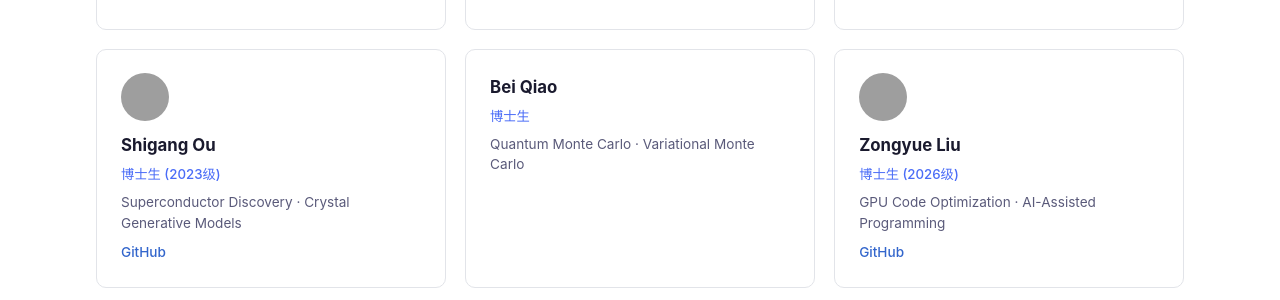
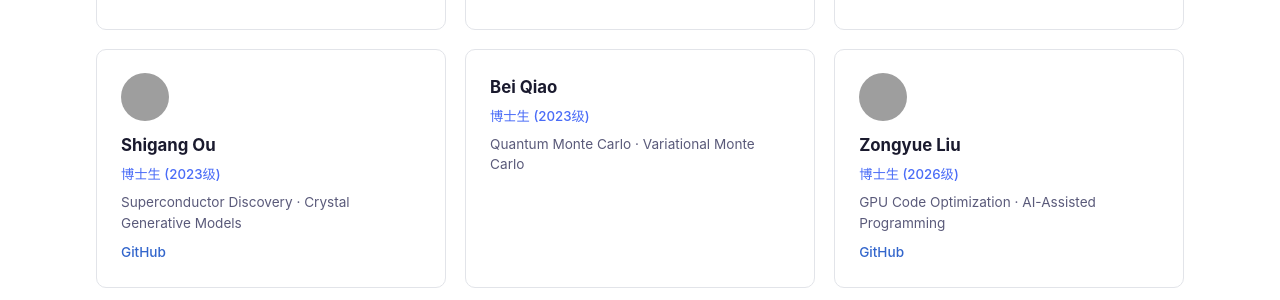
Before and after one commit to LiuZY613/wanglab-website, a Jekyll site: the page built from index.md, in a window 1280 px wide and 900 px high, scrolled down 1548 px, cut to the strip 152-452 px from the top of the window. Built offline with Jekyll 4.4.1, drawn with Linux system fonts in a browser that asks for light colours; grey boxes are pictures that could not be loaded.

Commit message:
Update Bei Qiao to 2023

```diff
--- a/_data/people.yml
+++ b/_data/people.yml
@@ -38,7 +38,7 @@
 
 - name: Bei Qiao
   category: phd
-  role: 博士生
+  role: 博士生 (2023级)
   bio: Quantum Monte Carlo · Variational Monte Carlo
   github:
 
```
